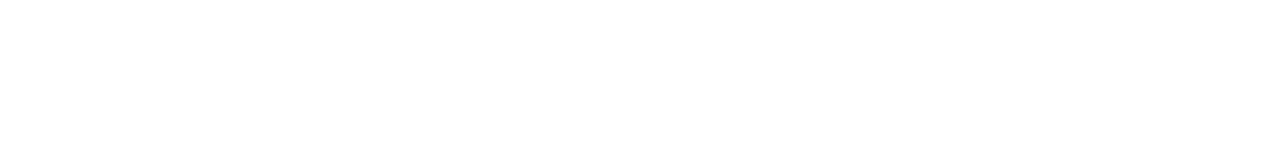
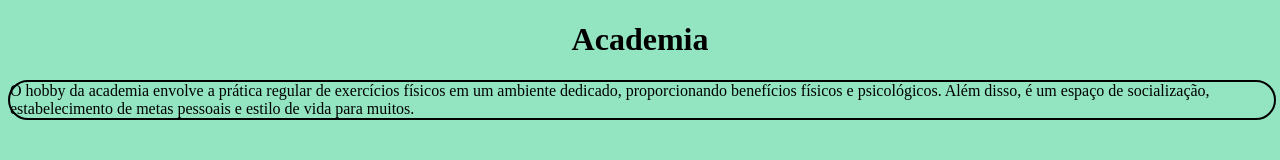
Before and after one commit to miguelssc/hobby, a plain HTML site: page academia.html in a window 1280 px wide. Drawn offline with Linux system fonts and the light colour scheme.

Commit message:
exercicio resolvido

```diff
--- a/academia.html
+++ b/academia.html
@@ -0,0 +1,18 @@
+<!DOCTYPE html>
+<html lang="en">
+
+<head>
+    <meta charset="UTF-8">
+    <meta name="viewport" content="width=device-width, initial-scale=1.0">
+    <title>academia</title>
+    <link rel="stylesheet" href="style.css">
+</head>
+
+<body>
+    <h1 id="titulo2">Academia</h1>
+    <p id="textoacademia">O hobby da academia envolve a prática regular de exercícios físicos em um ambiente dedicado,
+        proporcionando benefícios físicos e psicológicos. Além disso, é um espaço de socialização, estabelecimento de
+        metas pessoais e estilo de vida para muitos.</p>
+</body>
+
+</html>
--- a/style.css
+++ b/style.css
@@ -88,3 +88,15 @@ a{
     width: 100%;
     border-radius: 20px 20px 0px 0px;
 }
+#titulo2{
+    display: flex;
+    justify-content: center;
+}
+#textoacademia{
+    display: flex;
+    justify-content: center;
+    border: 2px solid;
+    border-radius: 40px;
+    height: 100%;
+    width: 100%;
+}
```
Also changed, not shown: game.html (added), surf.html (added).
